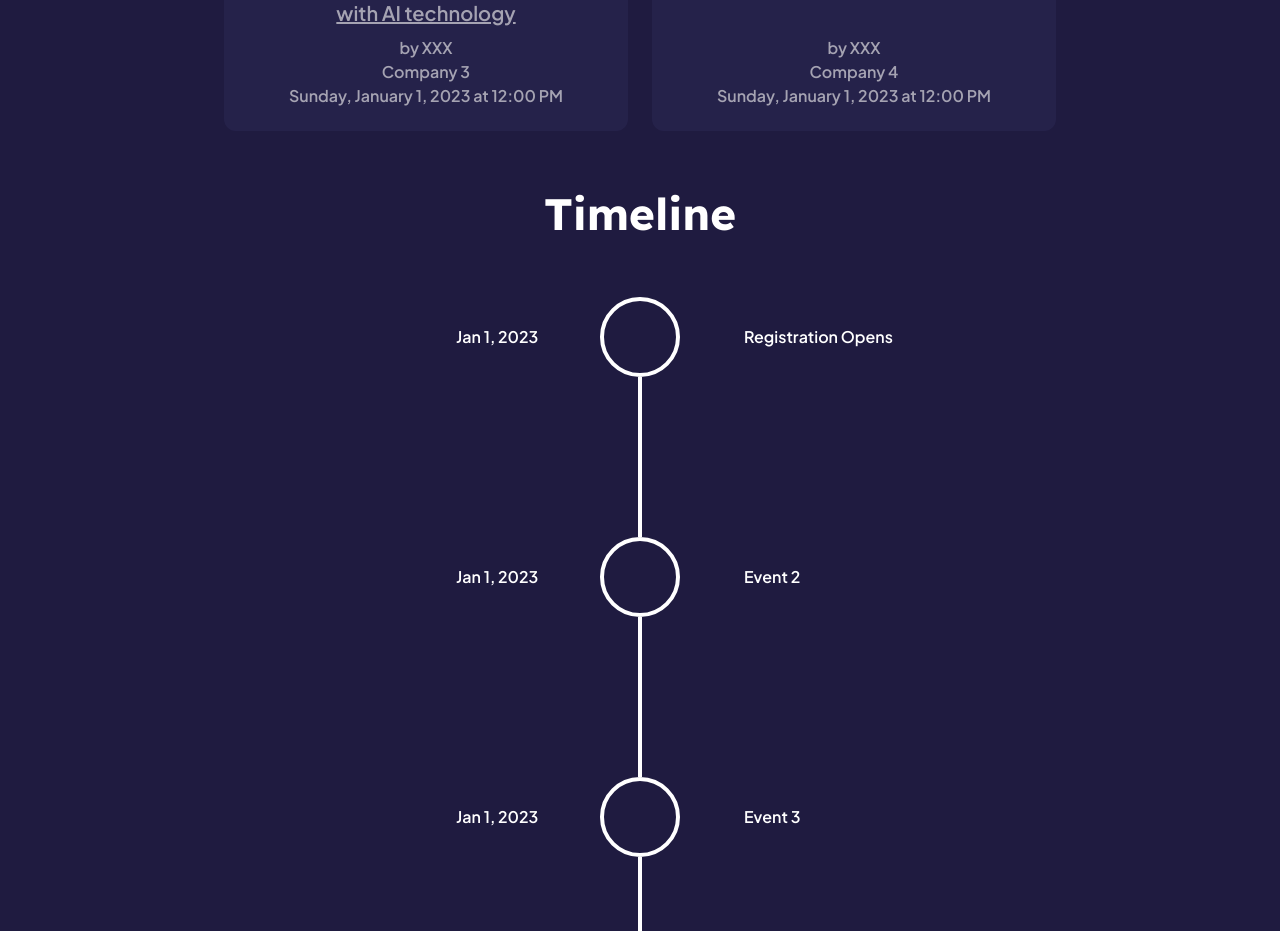
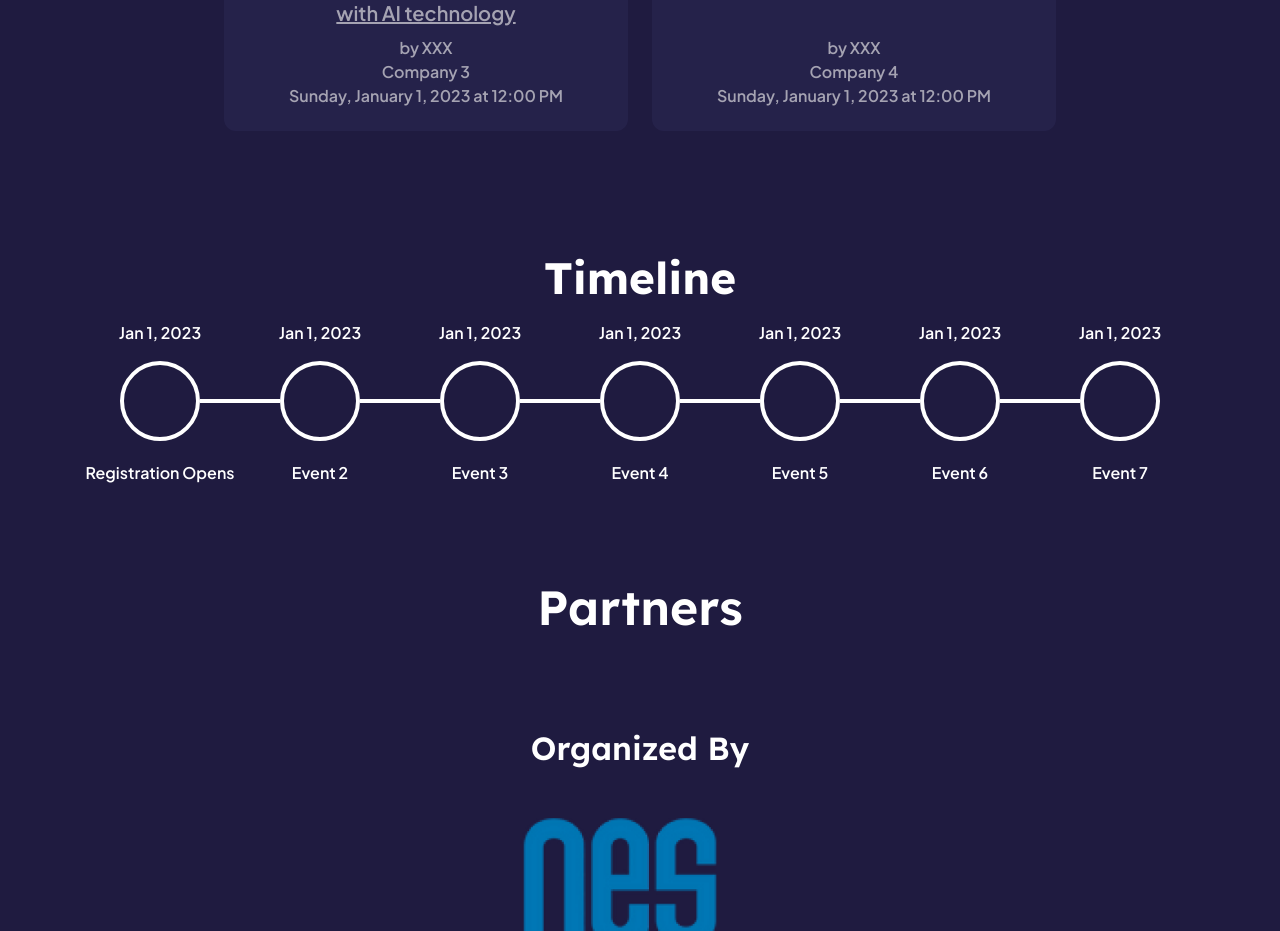
Before and after one commit to groundzero2023/groundzero-website, a React (Vite) app in the folder groundzero/: page / in a window 1280 px wide. Shown: the part 1343-2274 px from the top of the page. Built offline with nearby package versions, Linux system fonts and the light colour scheme.

Commit message:
Make timeline horizontal and responsive

```diff
--- a/groundzero/src/components/Timeline.jsx
+++ b/groundzero/src/components/Timeline.jsx
@@ -3,16 +3,16 @@ import { timelineSchedule } from '../constants'
 
 const Timeline = () => {
   return (
-    <div className="grid place-items-center text-white">
+    <div className="text-white py-16">
       <div className="heading">
         Timeline
       </div>
-      <div className="">
+      <div className="grid place-items-center md:flex md:justify-center">
         {timelineSchedule.map((event) => (
-          <div className="grid place-items-center">
-            <div className="flex items-center">
-              <div className="absolute -ml-36">
-                <h2 className="text-right">
+          <div className="grid place-items-center md:flex">
+            <div className="flex items-center md:grid md:place-items-center">
+              <div className="absolute -ml-36 md:ml-0">
+                <h2 className="md:-mt-20 md:text-center">
                   {new Date(event.date).toLocaleString("en-US", { dateStyle: "medium" })}
                 </h2>
               </div>
@@ -21,14 +21,14 @@ const Timeline = () => {
 
               </div>
 
-              <div className="absolute ml-36">
-                <h2 className="text-left">
+              <div className="absolute ml-36 md:ml-0">
+                <h2 className="md:mt-36 md:text-center">
                   {event.title}
                 </h2>
               </div>
             </div>
-            <div className={`${timelineSchedule.indexOf(event) == timelineSchedule.length - 1 ? 'hidden' : 'block' } grid place-items-center w-full`}>
-              <div className="w-1 h-40 bg-white">
+            <div className={`${timelineSchedule.indexOf(event) == timelineSchedule.length - 1 ? 'hidden' : 'block' } grid place-items-center `}>
+              <div className="w-1 h-40 md:w-16 lg:w-20 md:h-1 bg-white">
 
               </div>
             </div>
```
